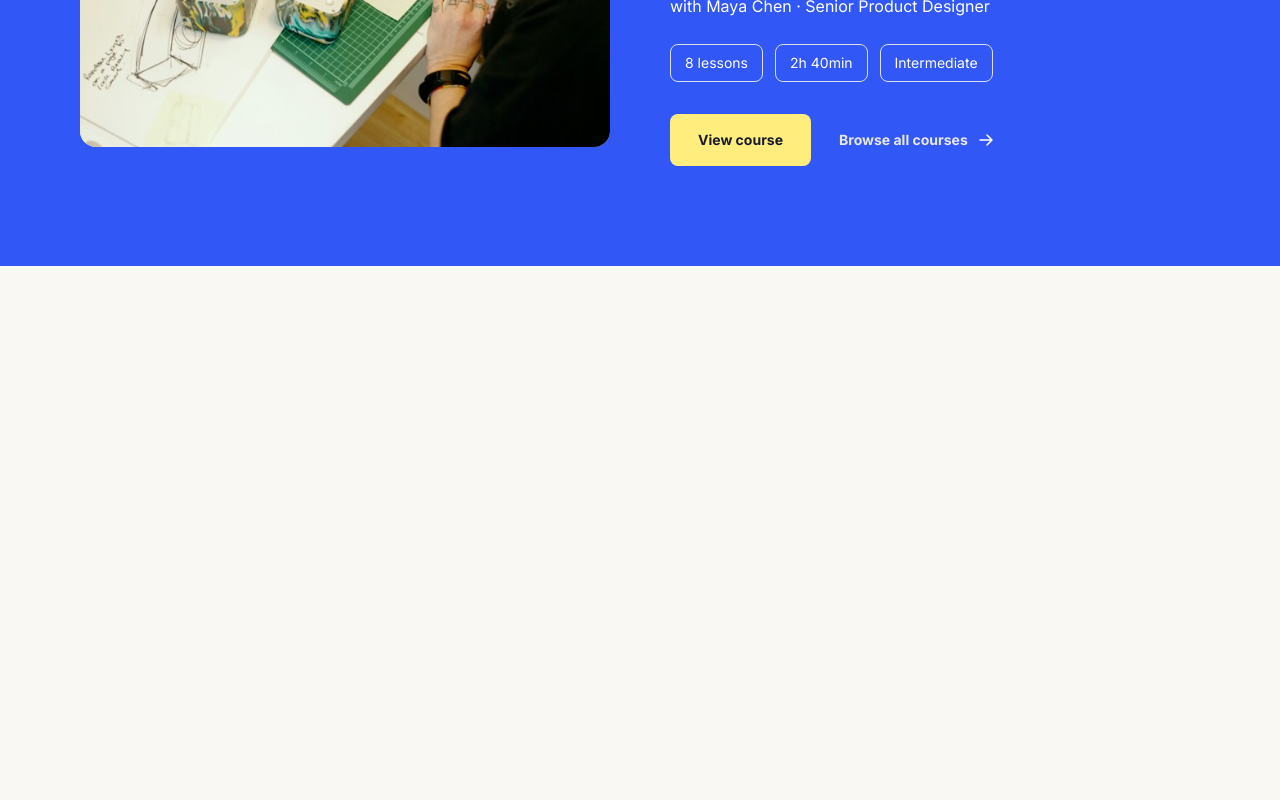
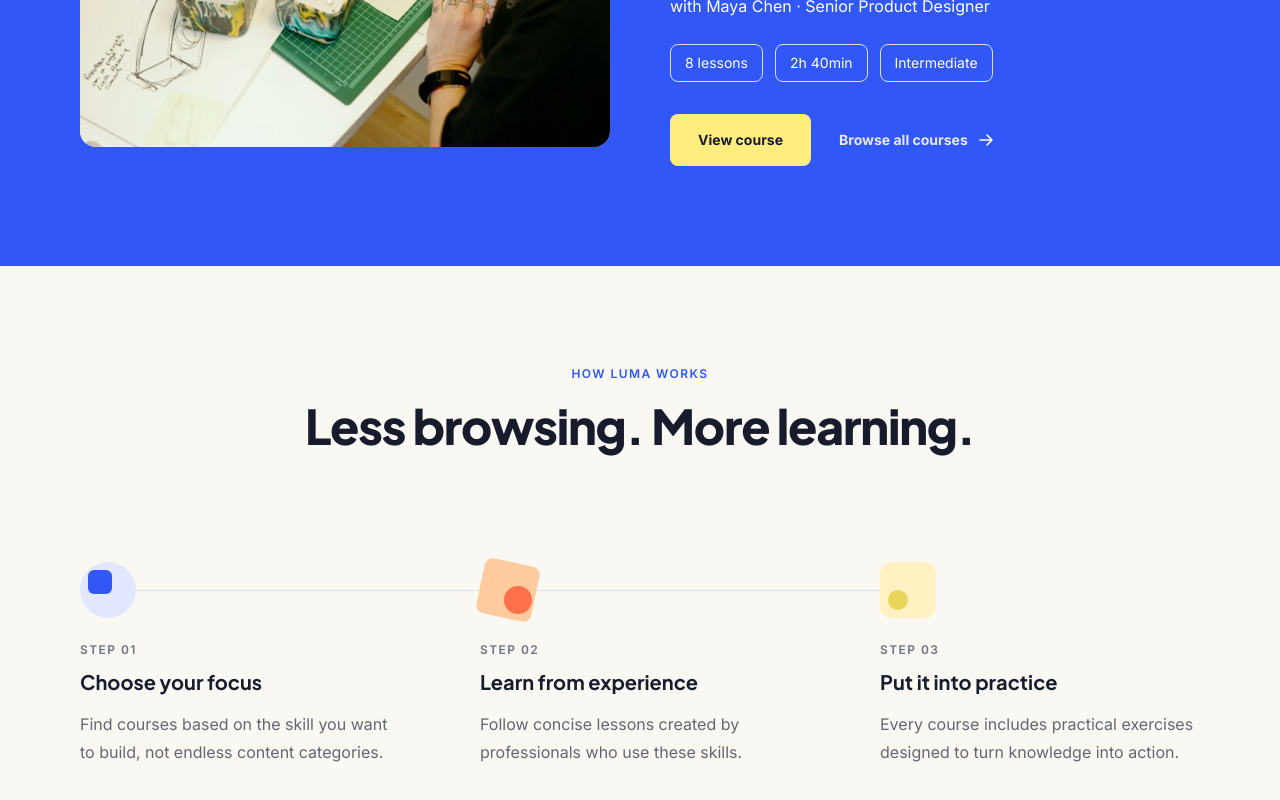
Before and after one commit to jhemi-cristina/site-luma, a Next.js app: page / in a window 1280 px wide. Shown: the part 1890-2690 px from the top of the page. Before the commit the page ends 2156 px from the top, so only its background shows below. Built offline with nearby package versions, Linux system fonts and the light colour scheme; no server answers.

Commit message:
feat: add how it works section

```diff
--- a/src/app/globals.css
+++ b/src/app/globals.css
@@ -13,6 +13,9 @@
   --color-star: #ffee7e;
   --color-star-hover: #ffe54d;
   --color-on-primary-muted: #e7e7ec;
+  --color-accent-coral: #ff704d;
+  --color-accent-yellow: #fff1c2;
+  --color-accent-mustard: #e9d659;
 
   --text-overline: 0.75rem;
   --text-overline--line-height: 1rem;
--- a/src/app/page.tsx
+++ b/src/app/page.tsx
@@ -2,6 +2,7 @@ import { Header } from "@/components/layout/Header";
 import { Categories } from "@/components/sections/Categories";
 import { FeaturedCourse } from "@/components/sections/FeaturedCourse";
 import { Hero } from "@/components/sections/Hero";
+import { HowItWorks } from "@/components/sections/HowItWorks";
 
 export default function Home() {
   return (
@@ -11,6 +12,7 @@ export default function Home() {
         <Hero />
         <Categories />
         <FeaturedCourse />
+        <HowItWorks />
       </main>
     </>
   );
--- /dev/null
+++ b/src/components/sections/HowItWorks/HowItWorks.tsx
@@ -0,0 +1,21 @@
+import { Container, SectionHeading } from "@/components/ui";
+import { StepItem } from "./StepItem";
+import { useHowItWorks } from "./useHowItWorks";
+
+export function HowItWorks() {
+  const { sectionId, titleId, heading, steps } = useHowItWorks();
+
+  return (
+    <section id={sectionId} aria-labelledby={titleId} className="bg-surface py-15 lg:py-25">
+      <Container>
+        <SectionHeading id={titleId} {...heading} align="center" className="max-w-[362px] md:max-w-none" />
+
+        <ol className="mt-10 grid md:grid-cols-3 md:gap-10 md:py-7 lg:mt-20 lg:gap-20">
+          {steps.map((step) => (
+            <StepItem key={step.title} {...step} />
+          ))}
+        </ol>
+      </Container>
+    </section>
+  );
+}
--- /dev/null
+++ b/src/components/sections/HowItWorks/StepIcon.tsx
@@ -0,0 +1,28 @@
+import type { StepIconVariant } from "@/data/howItWorks";
+
+export function StepIcon({ variant }: { variant: StepIconVariant }) {
+  return (
+    <div aria-hidden className="relative size-14 shrink-0">
+      {variant === "focus" && (
+        <>
+          <span className="absolute inset-0 rounded-full bg-primary-light" />
+          <span className="absolute top-2 left-2 size-6 rounded-md bg-primary" />
+        </>
+      )}
+
+      {variant === "experience" && (
+        <>
+          <span className="absolute inset-0 rotate-12 rounded-lg bg-accent-coral/15 lg:bg-accent-orange" />
+          <span className="absolute top-6 left-6 size-7 rounded-full bg-accent-coral" />
+        </>
+      )}
+
+      {variant === "practice" && (
+        <>
+          <span className="absolute inset-0 rounded-xl bg-accent-yellow" />
+          <span className="absolute top-7 left-2 size-5 rounded-full bg-accent-mustard" />
+        </>
+      )}
+    </div>
+  );
+}
--- /dev/null
+++ b/src/components/sections/HowItWorks/StepItem.tsx
@@ -0,0 +1,23 @@
+import { cn } from "@/lib/cn";
+import { StepIcon } from "./StepIcon";
+import type { StepViewModel } from "./useHowItWorks";
+
+export function StepItem({ icon, label, title, description, isLast }: StepViewModel) {
+  return (
+    <li
+      className={cn(
+        "relative flex flex-col",
+        !isLast && [
+          "pb-[76px] md:pb-0",
+          "after:absolute after:bottom-0 after:left-7 after:h-[50px] after:w-px after:bg-line",
+          "md:after:top-7 md:after:bottom-auto md:after:left-14 md:after:-right-10 md:after:h-px md:after:w-auto lg:after:-right-20",
+        ].join(" "),
+      )}
+    >
+      <StepIcon variant={icon} />
+      <p className="mt-6 text-overline font-semibold text-subtle uppercase">{label}</p>
+      <h3 className="mt-2 font-display text-h5-sm font-bold text-ink lg:text-h5">{title}</h3>
+      <p className="mt-3 text-body text-muted lg:text-subtitle-sm lg:leading-7">{description}</p>
+    </li>
+  );
+}
--- /dev/null
+++ b/src/components/sections/HowItWorks/index.ts
@@ -0,0 +1 @@
+export { HowItWorks } from "./HowItWorks";
--- /dev/null
+++ b/src/components/sections/HowItWorks/useHowItWorks.ts
@@ -0,0 +1,18 @@
+import { howItWorksData } from "@/data/howItWorks";
+
+export function useHowItWorks() {
+  const { eyebrow, title, stepLabel, steps } = howItWorksData;
+
+  return {
+    sectionId: "how-it-works",
+    titleId: "how-it-works-title",
+    heading: { eyebrow, title },
+    steps: steps.map((step, index) => ({
+      ...step,
+      label: `${stepLabel} ${String(index + 1).padStart(2, "0")}`,
+      isLast: index === steps.length - 1,
+    })),
+  };
+}
+
+export type StepViewModel = ReturnType<typeof useHowItWorks>["steps"][number];
--- /dev/null
+++ b/src/data/howItWorks.ts
@@ -0,0 +1,37 @@
+export type StepIconVariant = "focus" | "experience" | "practice";
+
+export interface Step {
+  icon: StepIconVariant;
+  title: string;
+  description: string;
+}
+
+export interface HowItWorksData {
+  eyebrow: string;
+  title: string;
+  stepLabel: string;
+  steps: Step[];
+}
+
+export const howItWorksData: HowItWorksData = {
+  eyebrow: "How Luma works",
+  title: "Less browsing. More learning.",
+  stepLabel: "Step",
+  steps: [
+    {
+      icon: "focus",
+      title: "Choose your focus",
+      description: "Find courses based on the skill you want to build, not endless content categories.",
+    },
+    {
+      icon: "experience",
+      title: "Learn from experience",
+      description: "Follow concise lessons created by professionals who use these skills.",
+    },
+    {
+      icon: "practice",
+      title: "Put it into practice",
+      description: "Every course includes practical exercises designed to turn knowledge into action.",
+    },
+  ],
+};
```
